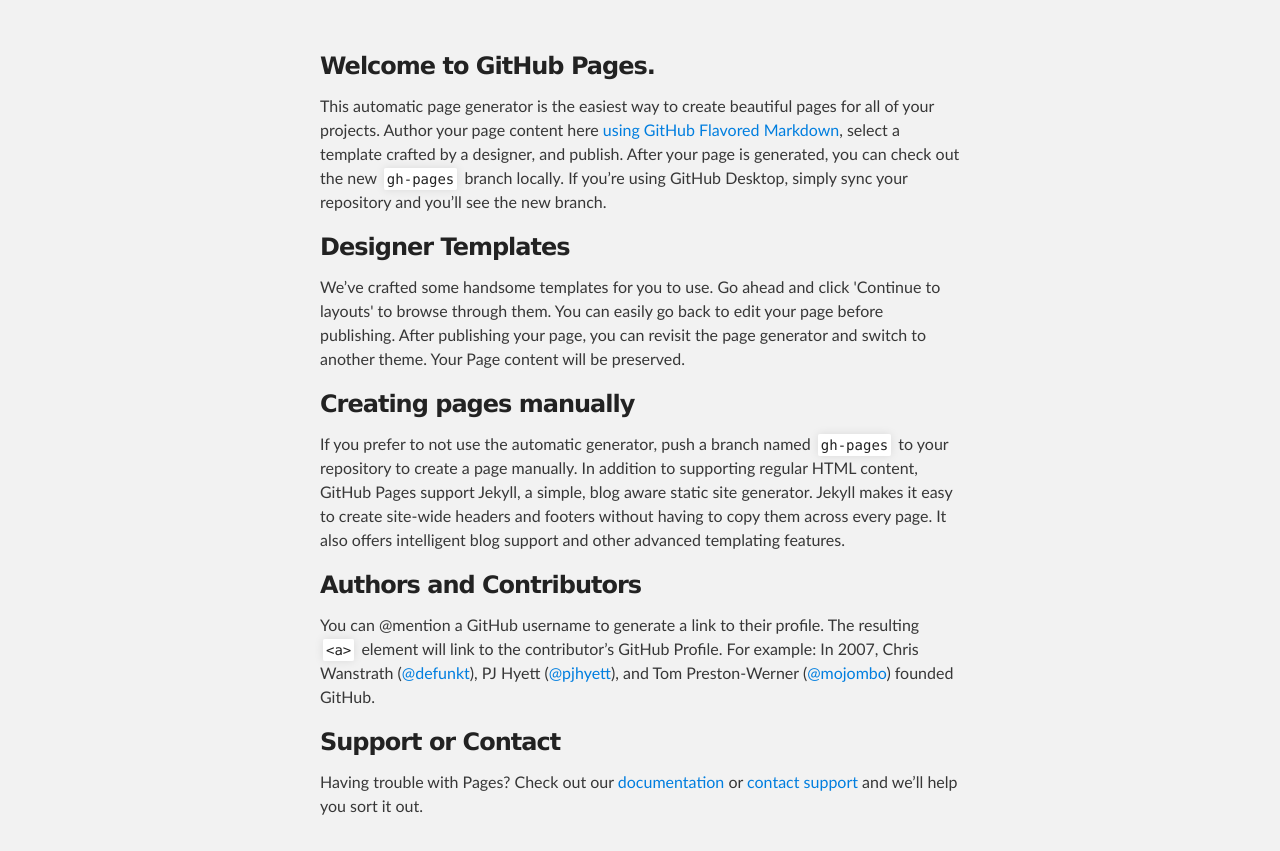
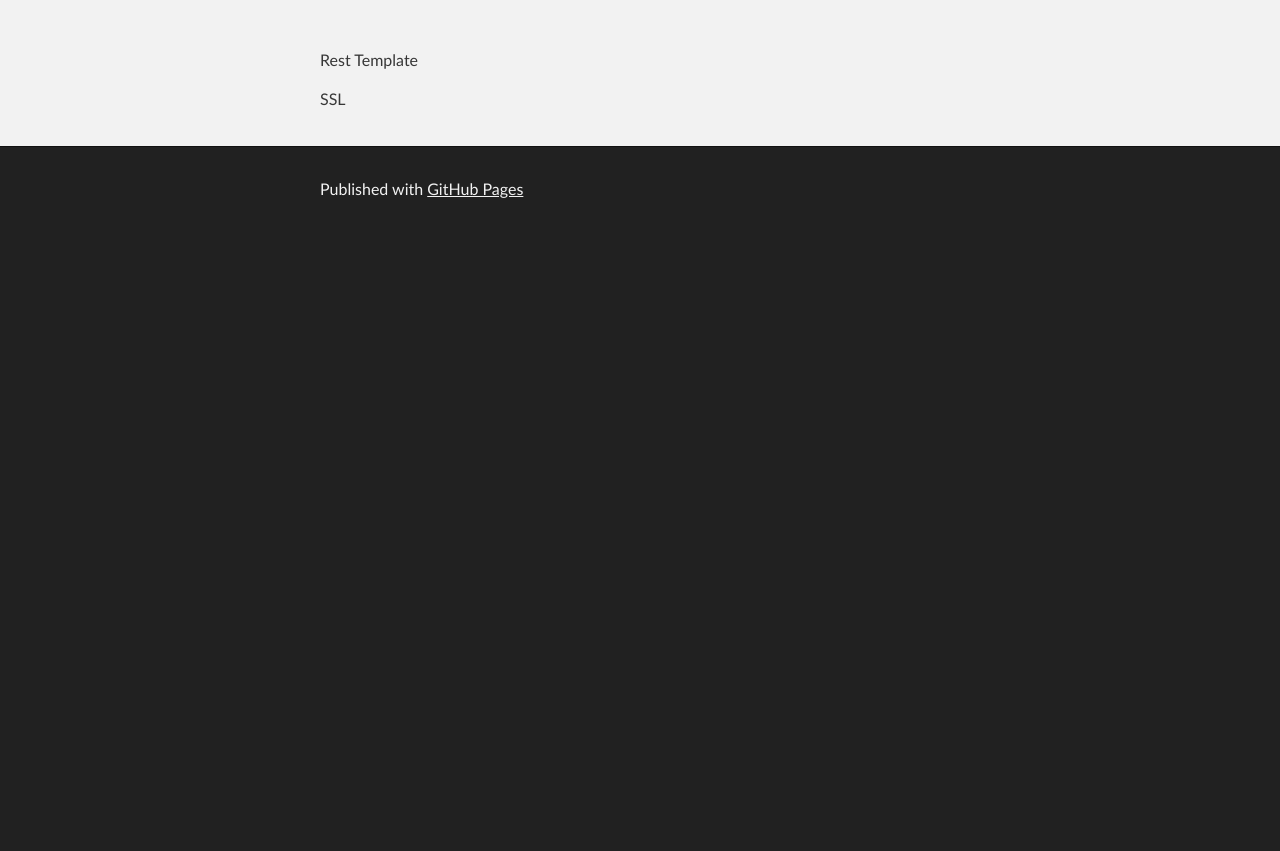
Before and after one commit to sdiaz1000/spdiaz1000.github.io, a plain HTML site: page index.html in a window 1280 px wide. Shown: the part 176-1027 px from the top of the page. After the commit the page ends 800 px from the top, so only its background shows below. Drawn offline with Linux system fonts and the light colour scheme.

Commit message:
Replace master branch with page content via GitHub

```diff
--- a/index.html
+++ b/index.html
@@ -4,11 +4,11 @@
   <head>
     <meta charset='utf-8'>
     <meta http-equiv="X-UA-Compatible" content="chrome=1">
-    <meta name="description" content="Spdiaz1000.GitHub.io : ">
+    <meta name="description" content="Spring Boot : ">
 
     <link rel="stylesheet" type="text/css" media="screen" href="stylesheets/stylesheet.css">
 
-    <title>Spdiaz1000.GitHub.io</title>
+    <title>Spring Boot</title>
   </head>
 
   <body>
@@ -18,7 +18,7 @@
         <header class="inner">
           <a id="forkme_banner" href="https://github.com/spdiaz1000">View on GitHub</a>
 
-          <h1 id="project_title">Spdiaz1000.GitHub.io</h1>
+          <h1 id="project_title">Spring Boot</h1>
           <h2 id="project_tagline"></h2>
 
         </header>
@@ -27,30 +27,9 @@
     <!-- MAIN CONTENT -->
     <div id="main_content_wrap" class="outer">
       <section id="main_content" class="inner">
-        <h3>
-<a id="welcome-to-github-pages" class="anchor" href="#welcome-to-github-pages" aria-hidden="true"><span aria-hidden="true" class="octicon octicon-link"></span></a>Welcome to GitHub Pages.</h3>
+        <p>Rest Template</p>
 
-<p>This automatic page generator is the easiest way to create beautiful pages for all of your projects. Author your page content here <a href="https://guides.github.com/features/mastering-markdown/">using GitHub Flavored Markdown</a>, select a template crafted by a designer, and publish. After your page is generated, you can check out the new <code>gh-pages</code> branch locally. If you’re using GitHub Desktop, simply sync your repository and you’ll see the new branch.</p>
-
-<h3>
-<a id="designer-templates" class="anchor" href="#designer-templates" aria-hidden="true"><span aria-hidden="true" class="octicon octicon-link"></span></a>Designer Templates</h3>
-
-<p>We’ve crafted some handsome templates for you to use. Go ahead and click 'Continue to layouts' to browse through them. You can easily go back to edit your page before publishing. After publishing your page, you can revisit the page generator and switch to another theme. Your Page content will be preserved.</p>
-
-<h3>
-<a id="creating-pages-manually" class="anchor" href="#creating-pages-manually" aria-hidden="true"><span aria-hidden="true" class="octicon octicon-link"></span></a>Creating pages manually</h3>
-
-<p>If you prefer to not use the automatic generator, push a branch named <code>gh-pages</code> to your repository to create a page manually. In addition to supporting regular HTML content, GitHub Pages support Jekyll, a simple, blog aware static site generator. Jekyll makes it easy to create site-wide headers and footers without having to copy them across every page. It also offers intelligent blog support and other advanced templating features.</p>
-
-<h3>
-<a id="authors-and-contributors" class="anchor" href="#authors-and-contributors" aria-hidden="true"><span aria-hidden="true" class="octicon octicon-link"></span></a>Authors and Contributors</h3>
-
-<p>You can @mention a GitHub username to generate a link to their profile. The resulting <code>&lt;a&gt;</code> element will link to the contributor’s GitHub Profile. For example: In 2007, Chris Wanstrath (<a href="https://github.com/defunkt" class="user-mention">@defunkt</a>), PJ Hyett (<a href="https://github.com/pjhyett" class="user-mention">@pjhyett</a>), and Tom Preston-Werner (<a href="https://github.com/mojombo" class="user-mention">@mojombo</a>) founded GitHub.</p>
-
-<h3>
-<a id="support-or-contact" class="anchor" href="#support-or-contact" aria-hidden="true"><span aria-hidden="true" class="octicon octicon-link"></span></a>Support or Contact</h3>
-
-<p>Having trouble with Pages? Check out our <a href="https://help.github.com/pages">documentation</a> or <a href="https://github.com/contact">contact support</a> and we’ll help you sort it out.</p>
+<p>SSL</p>
       </section>
     </div>
 
```
Also changed, not shown: params.json (+2 -2 lines).
